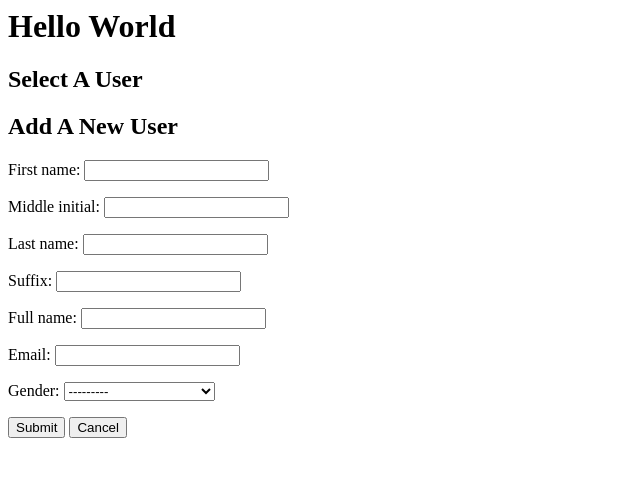
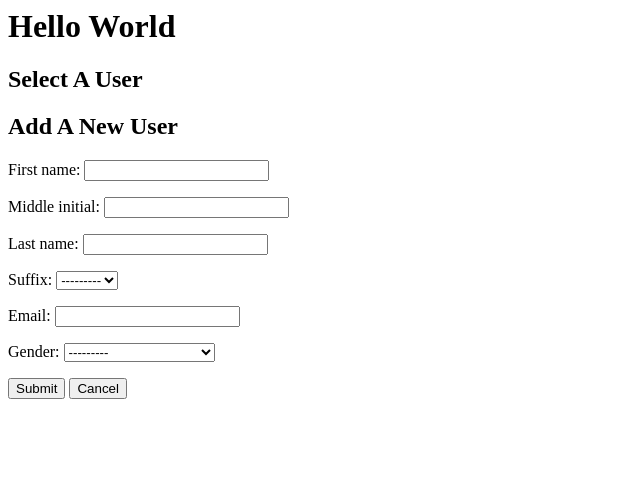
Before and after one commit to ctalv/Django-Application, a Django app: page /home/users/ in a window 1280 px wide. Shown: the top 477 px of the page, without its empty margins (0-640 px from the left). Run offline with Django 4.2, Linux system fonts and the light colour scheme.

Commit message:
full name taken from other name values

```diff
--- a/user/forms.py
+++ b/user/forms.py
@@ -8,7 +8,6 @@
                   'middle_initial',
                   'last_name',
                   'suffix',
-                  'full_name',
                   'email',
                   'gender'
                   ]
@@ -20,7 +19,6 @@
                   'middle_initial',
                   'last_name',
                   'suffix',
-                  'full_name',
                   'email',
                   'gender'
                   ]
--- a/user/models.py
+++ b/user/models.py
@@ -7,13 +7,21 @@
         ("F", "Female"),
         ("NA", "Choose not to specify")
     ]
+    SUFFIX = [
+        ("Mr.", "Mr."),
+        ("Mrs.", "Mrs."),
+        ("Ms.", "Ms. ")
+    ]
     first_name = models.CharField(max_length=30)
     middle_initial = models.CharField(max_length=1)
     last_name = models.CharField(max_length=30)
-    suffix = models.CharField(max_length=10)
-    full_name = models.CharField(max_length=100)
+    suffix = models.CharField(max_length=10, choices=SUFFIX)
     email = models.EmailField(max_length=100)
     gender = models.CharField(max_length=2, choices=GENDER)
 
     def __str__(self):
-        return self.full_name
+        return self.create_full_name()
+
+    def create_full_name(self):
+        full_name = ' '.join([self.first_name, self.middle_initial, self.last_name])
+        return full_name
--- a/user/templates/user.html
+++ b/user/templates/user.html
@@ -1,6 +1,6 @@
 
 <h2>Update {{user.first_name}}</h2>
-<form method="edit">
+<form method="put">
     {% csrf_token %}
 
 {{ form.as_p }}
--- a/user/views.py
+++ b/user/views.py
@@ -1,4 +1,5 @@
 from django.shortcuts import render, get_object_or_404, redirect
+from django.views.decorators.http import require_http_methods
 from django.http import HttpResponse
 from .models import User
 from .forms import NewUserForm, EditUserForm
@@ -9,42 +10,13 @@
 # action
 # Django template = React views
 
-# display form
-# def home(request):
-#     users = User.objects.all()
-#     form = NewUserForm()
-#     return render(request, 'home.html', {'form': form, 'users':users})
 
-# populates form with user info to be edited and added to database
-# def edit(request, user_id):
-#     user = User.objects.get(pk=user_id)
-#     print(user.first_name)
-#     form = EditUserForm(instance=user)
-#     # if request.method == 'POST':
-#     #     form = EditUserForm(request.POST)
-#     #     if form.is_valid():
-#     #         form.save()
-
-#     return render(request, 'user.html', {'form': form, 'user':user})
-
-# populates form with user info to be edited and added to database
 def edit(request, user_id):
     user = User.objects.get(pk=user_id)
     form = EditUserForm(instance=user)
-    print(form, "yes 1")
-    if request.method == 'POST':
-        form = EditUserForm(request.POST)
+    if request.method == 'PUT':
+        form = EditUserForm(request.PUT, instance=user)
         if form.is_valid():
-            print(form, "yes")
-            # first_name = form.cleaned_data['first_name']
-            # middle_initial = form.cleaned_data['middle_initial']
-            # last_name = form.cleaned_data['last_name']
-            # suffix = form.cleaned_data['suffix']
-            # full_name = form.cleaned_data['full_name']
-            # email = form.cleaned_data['email']
-            # gender = form.cleaned_data['gender']
-
-            form.cleaned_data
             form.save()
 
     return render(request, 'user.html', {'form': form, 'user':user})
@@ -57,10 +29,7 @@
 
     if request.method == 'POST':
         form = NewUserForm(request.POST)
-
-        print(form)
         if form.is_valid():
-            print(form)
 
             form.save()
 
@@ -68,6 +37,4 @@
 
 
 
-
-
     return render(request, 'home.html', {'form': form, 'users':users})
```
Also changed, not shown: user/migrations/0004_remove_user_full_name_alter_user_suffix.py (added).
